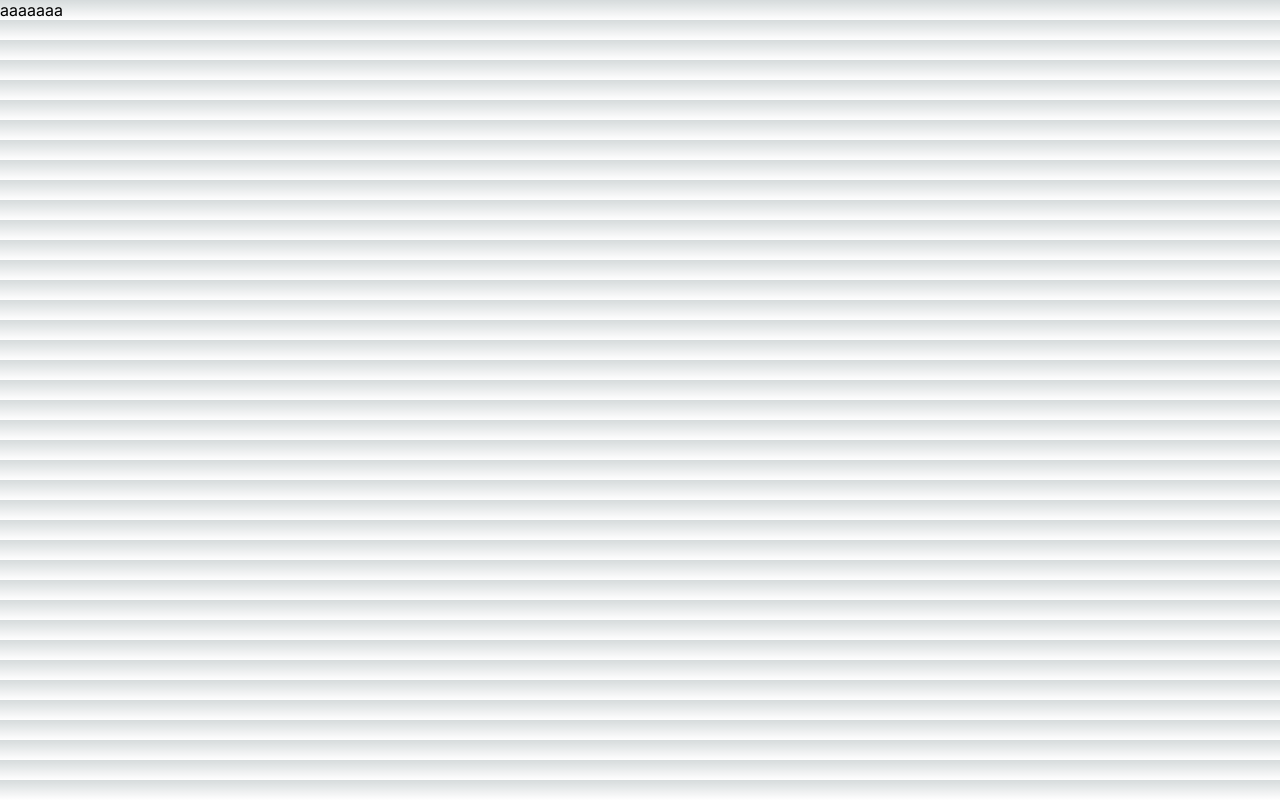
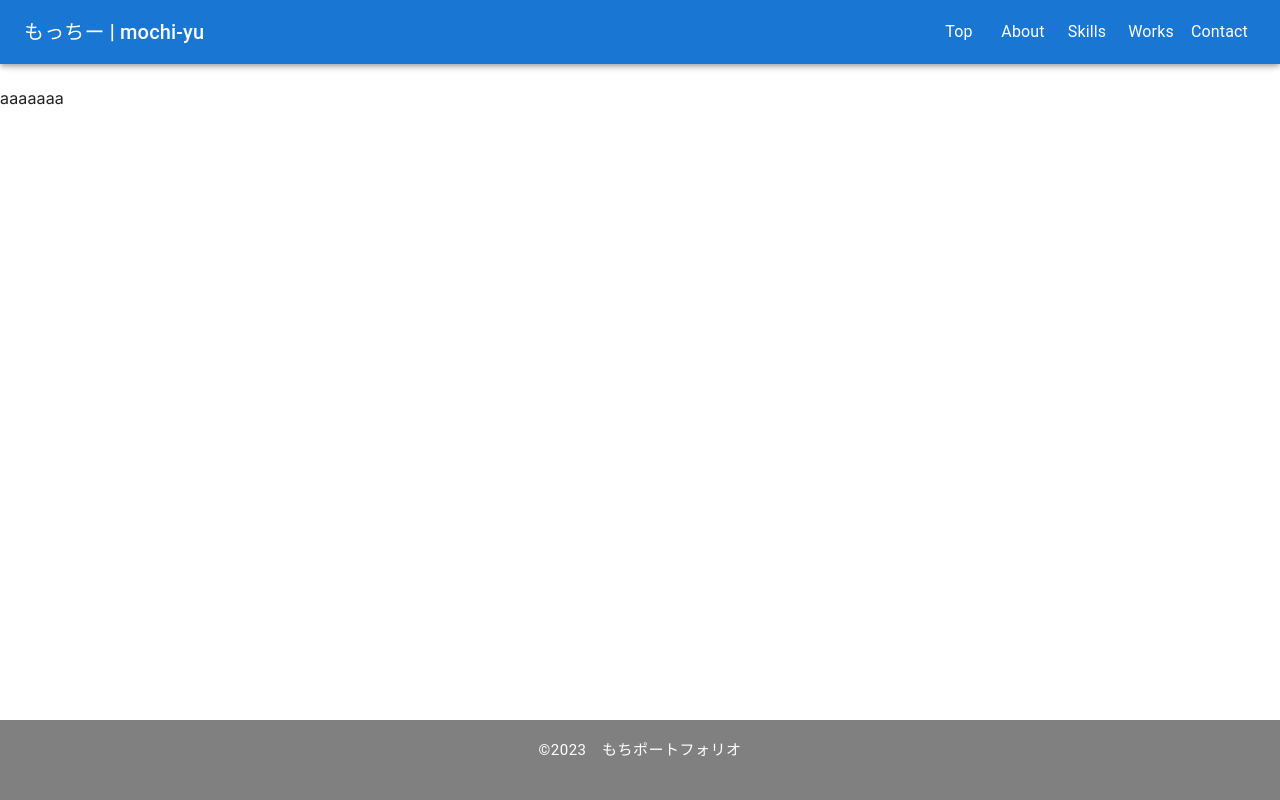
Before and after one commit to mochi-yu/mochi-yu.com, a Next.js app: page /test in a window 1280 px wide. Built offline with nearby package versions, Linux system fonts and the light colour scheme.

Commit message:
feat: 全体のレイアウトを修正

```diff
--- a/app/globals.css
+++ /dev/null
@@ -1,107 +0,0 @@
-:root {
-  --max-width: 1100px;
-  --border-radius: 12px;
-  --font-mono: ui-monospace, Menlo, Monaco, 'Cascadia Mono', 'Segoe UI Mono',
-    'Roboto Mono', 'Oxygen Mono', 'Ubuntu Monospace', 'Source Code Pro',
-    'Fira Mono', 'Droid Sans Mono', 'Courier New', monospace;
-
-  --foreground-rgb: 0, 0, 0;
-  --background-start-rgb: 214, 219, 220;
-  --background-end-rgb: 255, 255, 255;
-
-  --primary-glow: conic-gradient(
-    from 180deg at 50% 50%,
-    #16abff33 0deg,
-    #0885ff33 55deg,
-    #54d6ff33 120deg,
-    #0071ff33 160deg,
-    transparent 360deg
-  );
-  --secondary-glow: radial-gradient(
-    rgba(255, 255, 255, 1),
-    rgba(255, 255, 255, 0)
-  );
-
-  --tile-start-rgb: 239, 245, 249;
-  --tile-end-rgb: 228, 232, 233;
-  --tile-border: conic-gradient(
-    #00000080,
-    #00000040,
-    #00000030,
-    #00000020,
-    #00000010,
-    #00000010,
-    #00000080
-  );
-
-  --callout-rgb: 238, 240, 241;
-  --callout-border-rgb: 172, 175, 176;
-  --card-rgb: 180, 185, 188;
-  --card-border-rgb: 131, 134, 135;
-}
-
-@media (prefers-color-scheme: dark) {
-  :root {
-    --foreground-rgb: 255, 255, 255;
-    --background-start-rgb: 0, 0, 0;
-    --background-end-rgb: 0, 0, 0;
-
-    --primary-glow: radial-gradient(rgba(1, 65, 255, 0.4), rgba(1, 65, 255, 0));
-    --secondary-glow: linear-gradient(
-      to bottom right,
-      rgba(1, 65, 255, 0),
-      rgba(1, 65, 255, 0),
-      rgba(1, 65, 255, 0.3)
-    );
-
-    --tile-start-rgb: 2, 13, 46;
-    --tile-end-rgb: 2, 5, 19;
-    --tile-border: conic-gradient(
-      #ffffff80,
-      #ffffff40,
-      #ffffff30,
-      #ffffff20,
-      #ffffff10,
-      #ffffff10,
-      #ffffff80
-    );
-
-    --callout-rgb: 20, 20, 20;
-    --callout-border-rgb: 108, 108, 108;
-    --card-rgb: 100, 100, 100;
-    --card-border-rgb: 200, 200, 200;
-  }
-}
-
-* {
-  box-sizing: border-box;
-  padding: 0;
-  margin: 0;
-}
-
-html,
-body {
-  max-width: 100vw;
-  overflow-x: hidden;
-}
-
-body {
-  color: rgb(var(--foreground-rgb));
-  background: linear-gradient(
-      to bottom,
-      transparent,
-      rgb(var(--background-end-rgb))
-    )
-    rgb(var(--background-start-rgb));
-}
-
-a {
-  color: inherit;
-  text-decoration: none;
-}
-
-@media (prefers-color-scheme: dark) {
-  html {
-    color-scheme: dark;
-  }
-}
--- a/app/layout.tsx
+++ b/app/layout.tsx
@@ -1,6 +1,8 @@
 import type { Metadata } from 'next'
 import { Inter } from 'next/font/google'
-import './globals.css'
+import { Footer } from '@/components/ui/footer'
+import { Header } from '@/components/ui/header'
+import { Box, CssBaseline } from '@mui/material'
 
 const inter = Inter({ subsets: ['latin'] })
 
@@ -12,8 +14,15 @@ export const metadata: Metadata = {
 
 export default function RootLayout({ children }: { children: React.ReactNode }) {
   return (
-    <html lang='en'>
-      <body className={inter.className}>{children}</body>
+    <html lang='ja'>
+      <body className={inter.className} style={{ backgroundColor: 'gray' }}>
+        <CssBaseline />
+        <Header />
+        <Box sx={{ py: '70px' }} bgcolor='white' minHeight='90vh'>
+          {children}
+        </Box>
+        <Footer />
+      </body>
     </html>
   )
 }
--- a/tsconfig.json
+++ b/tsconfig.json
@@ -19,7 +19,7 @@
       }
     ],
     "paths": {
-      "@/*": ["./*"]
+      "@/*": ["./app/*"]
     }
   },
   "include": ["next-env.d.ts", "**/*.ts", "**/*.tsx", ".next/types/**/*.ts"],
```
